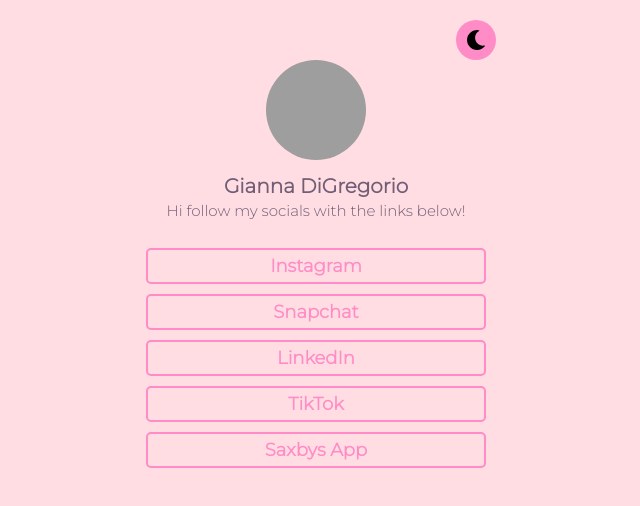
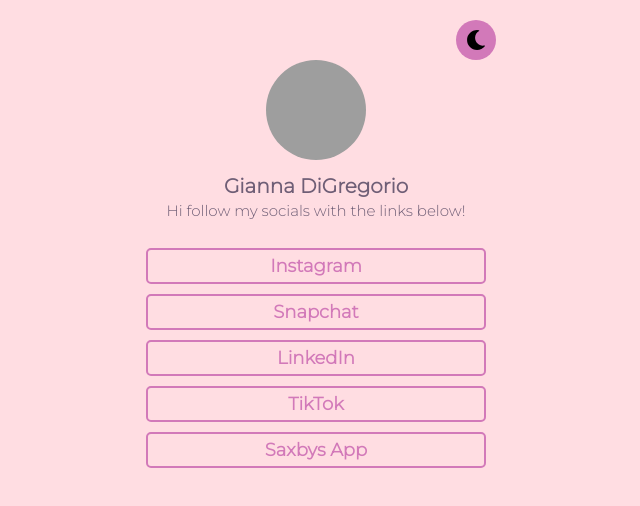
Before and after one commit to GiannaDiGregorio/Personal-LinkTree, a React (Create React App) app: page / in a window 1280 px wide. Shown: the top 506 px of the page, without its empty margins (324-964 px from the left). Built offline with nearby package versions, Linux system fonts and the light colour scheme; grey boxes are pictures that could not be loaded.

Commit message:
fixed class names

```diff
--- a/src/components/Box.jsx
+++ b/src/components/Box.jsx
@@ -2,7 +2,7 @@
   return (
     <a href={props.link} target="_blank" rel="noreferrer">
       <div className={props.theme ? "boxdivdark" : "boxdiv"}>
-        <h2 className={props.theme ? "darktext" : null}>{props.title}</h2>
+        <h2 className={props.theme ? "darktextbox" : null}>{props.title}</h2>
       </div>
     </a>
   );
--- a/src/styles/global.css
+++ b/src/styles/global.css
@@ -1,10 +1,10 @@
 :root {
   --background: #ffdde2;
-  --maincolor: #ff8cc6;
+  --maincolor: #d279b9;
   --titlecolor: #6f5e76;
   --darkbackground: #462d40;
-  --darkmaincolor: rgb(165, 107, 161);
-  --darktitlecolor: rgb(178, 178, 178);
+  --darkmaincolor: #a56ba1;
+  --darktitlecolor: #b2b2b2;
 }
 
 * {
@@ -98,7 +98,7 @@
 }
 
 .darktext {
-  color: var(--darkmaincolor);
+  color: var(--darktitlecolor);
 }
 
 .boxdiv,
```
